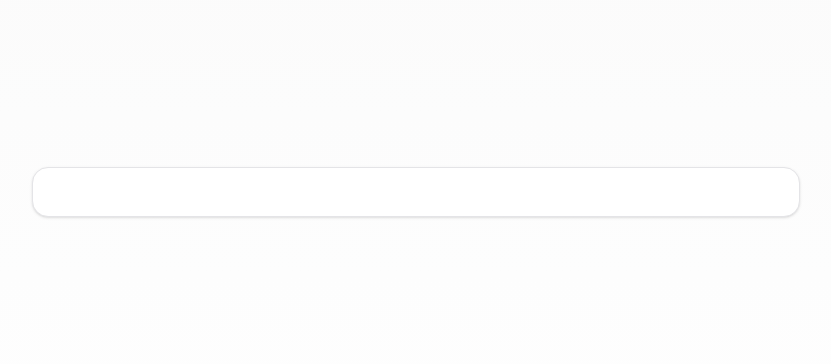
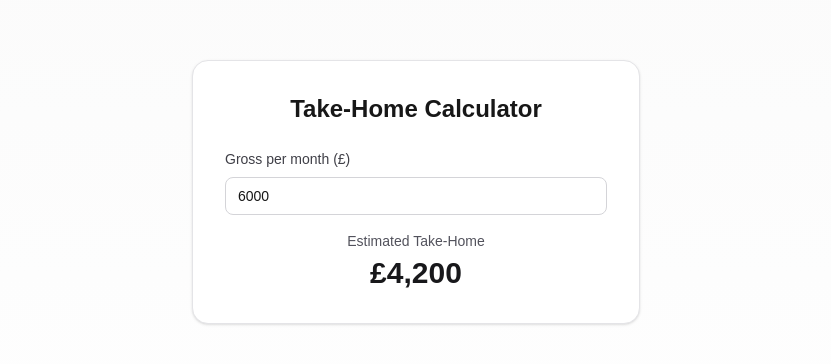
Before and after one commit to TCM2614/payroll-mvp, a Next.js app: page /calc in a window 1280 px wide. Shown: the part 208-572 px from the top of the page, without its empty margins (224-1055 px from the left). Built offline with nearby package versions, Linux system fonts and the light colour scheme.

Commit message:
fix: visible calculator layout

```diff
--- a/src/app/calc/page.tsx
+++ b/src/app/calc/page.tsx
@@ -1,24 +1,60 @@
 "use client";
 
-
-
-import TakeHomeCalculator from "@/components/take-home-calculator";
+import { useState } from "react";
 
 
 
 export default function CalcPage() {
 
+  const [gross, setGross] = useState(6000);
+
+  const tax = gross * 0.22;
+
+  const ni = gross * 0.08;
+
+  const takeHome = gross - tax - ni;
+
+
+
   return (
 
-    <main className="flex min-h-screen items-center justify-center px-6 py-12 bg-gradient-to-b from-zinc-50 to-white dark:from-zinc-900 dark:to-zinc-950">
+    <main className="flex min-h-screen flex-col items-center justify-center px-6 py-12 bg-gradient-to-b from-zinc-50 to-white dark:from-zinc-900 dark:to-zinc-950">
 
-      <div className="w-full max-w-3xl">
+      <div className="w-full max-w-md rounded-2xl border border-zinc-200 bg-white p-8 shadow-sm dark:border-zinc-800 dark:bg-zinc-900">
 
-        <div className="rounded-2xl border border-zinc-200 bg-white p-6 shadow-sm dark:border-zinc-800 dark:bg-zinc-900">
+        <h1 className="mb-6 text-center text-2xl font-semibold">Take-Home Calculator</h1>
 
-          {/* Your existing calculator */}
 
-          <TakeHomeCalculator />
+
+        <label className="block text-sm font-medium mb-2 text-zinc-700 dark:text-zinc-300">
+
+          Gross per month (£)
+
+        </label>
+
+        <input
+
+          type="number"
+
+          value={gross}
+
+          onChange={(e) => setGross(Number(e.target.value) || 0)}
+
+          className="mb-4 w-full rounded-lg border border-zinc-300 px-3 py-2 text-sm outline-none focus:ring-2 focus:ring-zinc-900 dark:border-zinc-700 dark:bg-zinc-950"
+
+        />
+
+
+
+        <div className="text-center">
+
+          <p className="text-sm text-zinc-600 dark:text-zinc-400">Estimated Take-Home</p>
+
+          <p className="mt-1 text-3xl font-bold text-zinc-900 dark:text-zinc-100">
+
+            £{takeHome.toLocaleString()}
+
+          </p>
 
         </div>
 
```
